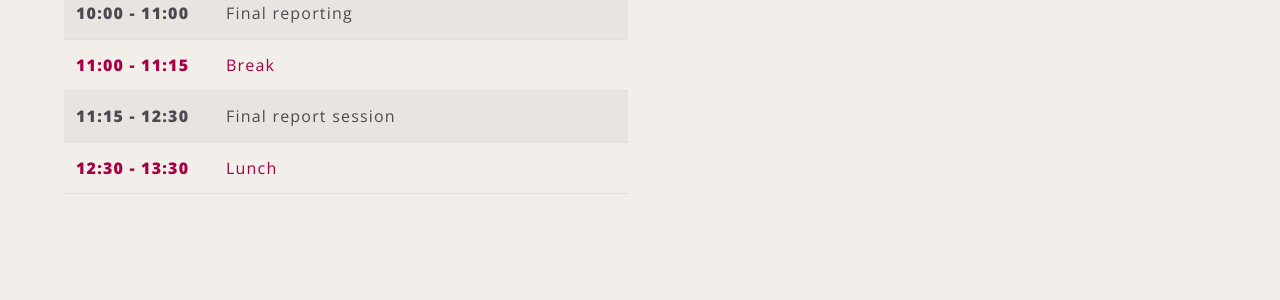
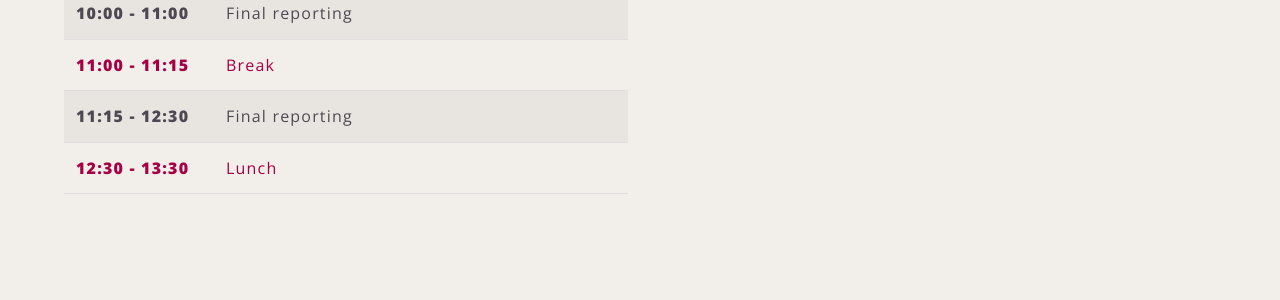
Before and after one commit to elixir-europe/biohackathon-europe-2021, a Jekyll site: the page built from programme.html, in a window 1280 px wide and 900 px high, scrolled down 1477 px. Shown: the part 283-583 px from the top of the window. Built offline with Jekyll 4.4.1, drawn with Linux system fonts in a browser that asks for light colours; nearby versions of some CDN libraries.

Commit message:
Fix typo

```diff
--- a/programme.html
+++ b/programme.html
@@ -245,7 +245,7 @@ body_class: programme
                         </tr>
                         <tr>
                             <td class="time">11:15 - 12:30</td>
-                            <td class="event">Final report session</td>
+                            <td class="event">Final reporting</td>
                         </tr>
                          <tr class="schedule-break-row">
                             <td class="time">12:30 - 13:30</td>
```
